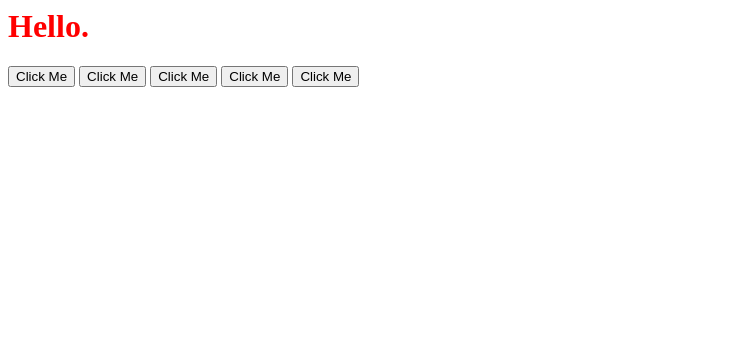
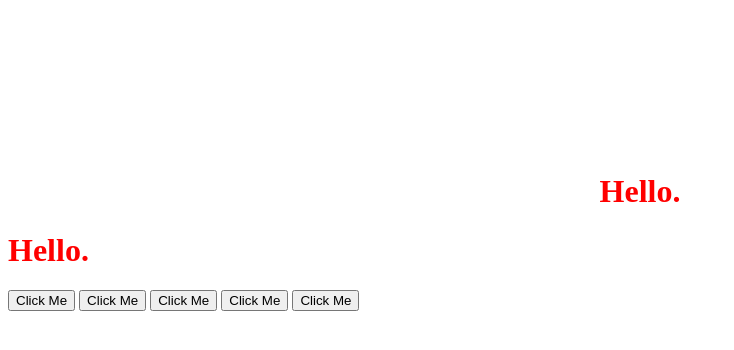
Before and after one commit to victormmsam/jQuery, a plain HTML site: page index.html in a window 1280 px wide. Shown: the whole page, without its empty margins (0-734 px from the left). Drawn offline with nearby package versions, Linux system fonts and the light colour scheme.

Commit message:
Update index.html

```diff
--- a/index.html
+++ b/index.html
@@ -5,6 +5,15 @@
     <link rel="stylesheet" href="styles.css">
   </head>
   <body>
+    <br />
+<br />
+<br />
+<br />
+<br />
+<br />
+<br />
+<br />
+<h1 style="text-align: center;">Hello.</h1>
 <h1>Hello.</h1>
 <button>Click Me</button>
 <button>Click Me</button>
```
